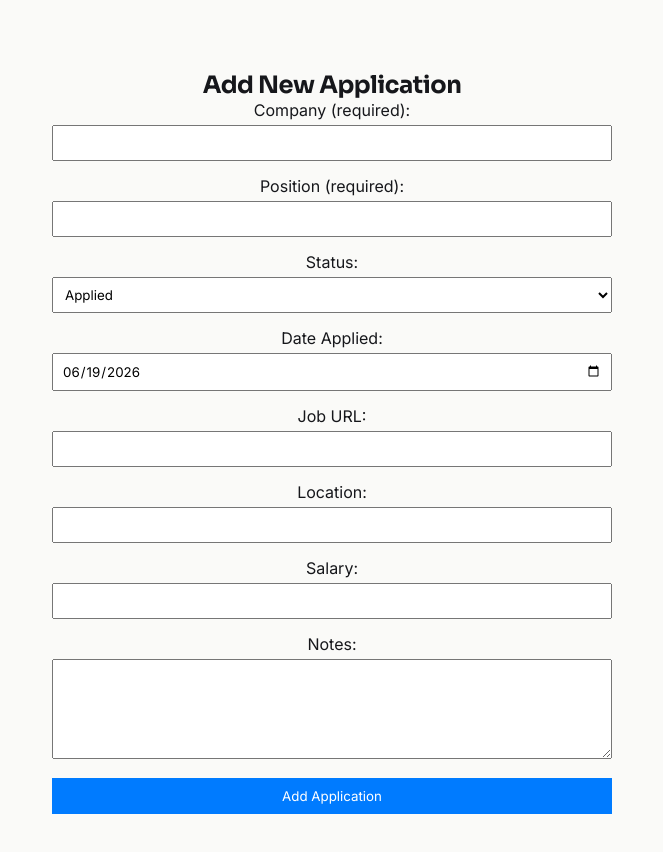
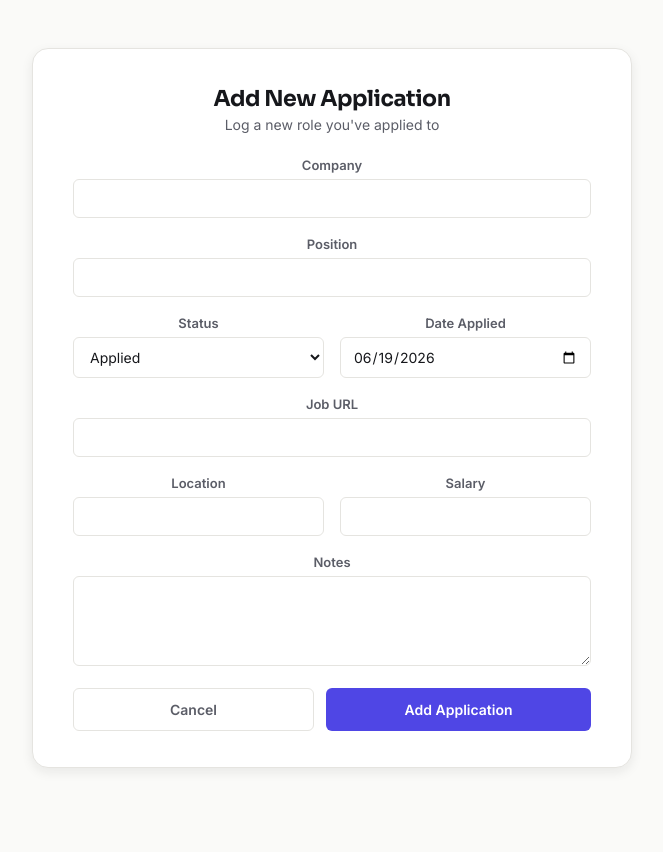
Before and after one commit to umarkazi24/JobPilot, a React (Create React App) app in the folder client/: page /add-application in a window 1280 px wide. Shown: the top 852 px of the page, without its empty margins (308-971 px from the left). After the commit the page ends 816 px from the top, so only its background shows below. Built offline with nearby package versions, Linux system fonts and the light colour scheme.

Commit message:
Restyle Add/Edit application forms to match design system

```diff
--- a/client/src/pages/AddApplication.js
+++ b/client/src/pages/AddApplication.js
@@ -1,14 +1,14 @@
 // Add application form - allows users to create new job application entries
 import React, { useState, useContext } from 'react';
-import { useNavigate } from 'react-router-dom';
+import { useNavigate, Link } from 'react-router-dom';
 import { ApplicationContext } from '../context/ApplicationContext';
+import './Auth.css';
+import './ApplicationForm.css';
 
 function AddApplication() {
-  // Get createApplication function from context
   const { createApplication } = useContext(ApplicationContext);
   const navigate = useNavigate();
 
-  // Form state
   const [formData, setFormData] = useState({
     company: '',
     position: '',
@@ -21,30 +21,22 @@ function AddApplication() {
   });
   const [error, setError] = useState('');
 
-  // Update form state when user types
   const handleChange = (e) => {
-    setFormData({
-      ...formData,
-      [e.target.name]: e.target.value
-    });
+    setFormData({ ...formData, [e.target.name]: e.target.value });
   };
 
-  // Handle form submission
   const handleSubmit = async (e) => {
     e.preventDefault();
     setError('');
 
-    // Validate required fields
     if (!formData.company || !formData.position) {
       setError('Company and position are required');
       return;
     }
 
-    // Call createApplication from context
     const result = await createApplication(formData);
 
     if (result.success) {
-      // Redirect back to dashboard on success
       navigate('/dashboard');
     } else {
       setError(result.message);
@@ -52,41 +44,28 @@ function AddApplication() {
   };
 
   return (
-    <div style={{ maxWidth: '600px', margin: '50px auto', padding: '20px' }}>
+    <div className="form-page">
+      <div className="form-card">
         <h2>Add New Application</h2>
-      {error && <div style={{ color: 'red', marginBottom: '10px' }}>{error}</div>}
+        <p className="form-subtitle">Log a new role you've applied to</p>
+
+        {error && <div className="auth-error">{error}</div>}
 
         <form onSubmit={handleSubmit}>
-        <div style={{ marginBottom: '15px' }}>
-          <label>Company (required):</label>
-          <input
-            type="text"
-            name="company"
-            value={formData.company}
-            onChange={handleChange}
-            style={{ width: '100%', padding: '8px', marginTop: '5px' }}
-          />
+          <div className="form-group">
+            <label>Company</label>
+            <input type="text" name="company" value={formData.company} onChange={handleChange} />
           </div>
 
-        <div style={{ marginBottom: '15px' }}>
-          <label>Position (required):</label>
-          <input
-            type="text"
-            name="position"
-            value={formData.position}
-            onChange={handleChange}
-            style={{ width: '100%', padding: '8px', marginTop: '5px' }}
-          />
+          <div className="form-group">
+            <label>Position</label>
+            <input type="text" name="position" value={formData.position} onChange={handleChange} />
           </div>
 
-        <div style={{ marginBottom: '15px' }}>
-          <label>Status:</label>
-          <select
-            name="status"
-            value={formData.status}
-            onChange={handleChange}
-            style={{ width: '100%', padding: '8px', marginTop: '5px' }}
-          >
+          <div className="form-row">
+            <div className="form-group">
+              <label>Status</label>
+              <select name="status" value={formData.status} onChange={handleChange}>
                 <option>Applied</option>
                 <option>Interview Scheduled</option>
                 <option>Interviewed</option>
@@ -96,74 +75,42 @@ function AddApplication() {
               </select>
             </div>
 
-        <div style={{ marginBottom: '15px' }}>
-          <label>Date Applied:</label>
-          <input
-            type="date"
-            name="dateApplied"
-            value={formData.dateApplied}
-            onChange={handleChange}
-            style={{ width: '100%', padding: '8px', marginTop: '5px' }}
-          />
+            <div className="form-group">
+              <label>Date Applied</label>
+              <input type="date" name="dateApplied" value={formData.dateApplied} onChange={handleChange} />
+            </div>
           </div>
 
-        <div style={{ marginBottom: '15px' }}>
-          <label>Job URL:</label>
-          <input
-            type="url"
-            name="jobUrl"
-            value={formData.jobUrl}
-            onChange={handleChange}
-            style={{ width: '100%', padding: '8px', marginTop: '5px' }}
-          />
+          <div className="form-group">
+            <label>Job URL</label>
+            <input type="url" name="jobUrl" value={formData.jobUrl} onChange={handleChange} />
           </div>
 
-        <div style={{ marginBottom: '15px' }}>
-          <label>Location:</label>
-          <input
-            type="text"
-            name="location"
-            value={formData.location}
-            onChange={handleChange}
-            style={{ width: '100%', padding: '8px', marginTop: '5px' }}
-          />
+          <div className="form-row">
+            <div className="form-group">
+              <label>Location</label>
+              <input type="text" name="location" value={formData.location} onChange={handleChange} />
             </div>
 
-        <div style={{ marginBottom: '15px' }}>
-          <label>Salary:</label>
-          <input
-            type="text"
-            name="salary"
-            value={formData.salary}
-            onChange={handleChange}
-            style={{ width: '100%', padding: '8px', marginTop: '5px' }}
-          />
+            <div className="form-group">
+              <label>Salary</label>
+              <input type="text" name="salary" value={formData.salary} onChange={handleChange} />
+            </div>
           </div>
 
-        <div style={{ marginBottom: '15px' }}>
-          <label>Notes:</label>
-          <textarea
-            name="notes"
-            value={formData.notes}
-            onChange={handleChange}
-            style={{ width: '100%', padding: '8px', marginTop: '5px', minHeight: '100px' }}
-          />
+          <div className="form-group">
+            <label>Notes</label>
+            <textarea name="notes" value={formData.notes} onChange={handleChange} style={{ minHeight: '90px' }} />
           </div>
 
-        <button
-          type="submit"
-          style={{
-            width: '100%',
-            padding: '10px',
-            backgroundColor: '#007bff',
-            color: 'white',
-            border: 'none',
-            cursor: 'pointer'
-          }}
-        >
-          Add Application
-        </button>
+          <div className="form-actions">
+            <Link to="/dashboard" style={{ flex: 1 }}>
+              <button type="button" className="btn-secondary" style={{ width: '100%' }}>Cancel</button>
+            </Link>
+            <button type="submit" className="btn-full">Add Application</button>
+          </div>
         </form>
+      </div>
     </div>
   );
 }
--- /dev/null
+++ b/client/src/pages/ApplicationForm.css
@@ -0,0 +1,61 @@
+/* Shared styles for Add/Edit Application forms - wider card, reuses form-group from Auth.css */
+
+.form-page {
+  min-height: 100vh;
+  background: var(--color-bg);
+  padding: 48px 24px;
+}
+
+.form-card {
+  max-width: 600px;
+  margin: 0 auto;
+  background: var(--color-surface);
+  border: 1px solid var(--color-border);
+  border-radius: var(--radius-lg);
+  box-shadow: var(--shadow-md);
+  padding: 36px 40px;
+}
+
+.form-card h2 {
+  font-size: 22px;
+  margin-bottom: 4px;
+}
+
+.form-subtitle {
+  color: var(--color-ink-soft);
+  font-size: 14px;
+  margin: 0 0 24px;
+}
+
+.form-row {
+  display: grid;
+  grid-template-columns: 1fr 1fr;
+  gap: 16px;
+}
+
+.btn-secondary {
+  background: var(--color-surface);
+  border: 1px solid var(--color-border);
+  color: var(--color-ink-soft);
+  padding: 12px 20px;
+  border-radius: var(--radius-sm);
+  font-weight: 600;
+  font-size: 14px;
+  cursor: pointer;
+  transition: all 0.15s ease;
+}
+
+.btn-secondary:hover {
+  border-color: var(--color-ink-soft);
+  color: var(--color-ink);
+}
+
+.form-actions {
+  display: flex;
+  gap: 12px;
+  margin-top: 8px;
+}
+
+.form-actions .btn-full {
+  flex: 1;
+}
--- a/client/src/pages/EditApplication.js
+++ b/client/src/pages/EditApplication.js
@@ -1,15 +1,15 @@
 // Edit application page - allows users to update existing job application entries
 import React, { useState, useContext, useEffect } from 'react';
-import { useNavigate, useParams } from 'react-router-dom';
+import { useNavigate, useParams, Link } from 'react-router-dom';
 import { ApplicationContext } from '../context/ApplicationContext';
+import './Auth.css';
+import './ApplicationForm.css';
 
 function EditApplication() {
-  // Get application ID from URL
   const { id } = useParams();
   const navigate = useNavigate();
   const { applications, loading, updateApplication } = useContext(ApplicationContext);
 
-  // Form state
   const [formData, setFormData] = useState({
     company: '',
     position: '',
@@ -22,7 +22,6 @@ function EditApplication() {
   });
   const [error, setError] = useState('');
 
-  // Load application data when component mounts
   useEffect(() => {
     const app = applications.find(a => a._id === id);
     if (app) {
@@ -39,30 +38,22 @@ function EditApplication() {
     }
   }, [id, applications]);
 
-  // Update form state when user types
   const handleChange = (e) => {
-    setFormData({
-      ...formData,
-      [e.target.name]: e.target.value
-    });
+    setFormData({ ...formData, [e.target.name]: e.target.value });
   };
 
-  // Handle form submission
   const handleSubmit = async (e) => {
     e.preventDefault();
     setError('');
 
-    // Validate required fields
     if (!formData.company || !formData.position) {
       setError('Company and position are required');
       return;
     }
 
-    // Call updateApplication from context
     const result = await updateApplication(id, formData);
 
     if (result.success) {
-      // Redirect back to dashboard on success
       navigate('/dashboard');
     } else {
       setError(result.message);
@@ -70,45 +61,32 @@ function EditApplication() {
   };
 
   if (loading) {
-    return <div style={{ textAlign: 'center', marginTop: '50px' }}>Loading...</div>;
+    return <div className="dashboard-loading">Loading...</div>;
   }
 
   return (
-    <div style={{ maxWidth: '600px', margin: '50px auto', padding: '20px' }}>
+    <div className="form-page">
+      <div className="form-card">
         <h2>Edit Application</h2>
-      {error && <div style={{ color: 'red', marginBottom: '10px' }}>{error}</div>}
+        <p className="form-subtitle">Update the details of this application</p>
+
+        {error && <div className="auth-error">{error}</div>}
 
         <form onSubmit={handleSubmit}>
-        <div style={{ marginBottom: '15px' }}>
-          <label>Company (required):</label>
-          <input
-            type="text"
-            name="company"
-            value={formData.company}
-            onChange={handleChange}
-            style={{ width: '100%', padding: '8px', marginTop: '5px' }}
-          />
+          <div className="form-group">
+            <label>Company</label>
+            <input type="text" name="company" value={formData.company} onChange={handleChange} />
           </div>
 
-        <div style={{ marginBottom: '15px' }}>
-          <label>Position (required):</label>
-          <input
-            type="text"
-            name="position"
-            value={formData.position}
-            onChange={handleChange}
-            style={{ width: '100%', padding: '8px', marginTop: '5px' }}
-          />
+          <div className="form-group">
+            <label>Position</label>
+            <input type="text" name="position" value={formData.position} onChange={handleChange} />
           </div>
 
-        <div style={{ marginBottom: '15px' }}>
-          <label>Status:</label>
-          <select
-            name="status"
-            value={formData.status}
-            onChange={handleChange}
-            style={{ width: '100%', padding: '8px', marginTop: '5px' }}
-          >
+          <div className="form-row">
+            <div className="form-group">
+              <label>Status</label>
+              <select name="status" value={formData.status} onChange={handleChange}>
                 <option>Applied</option>
                 <option>Interview Scheduled</option>
                 <option>Interviewed</option>
@@ -118,74 +96,42 @@ function EditApplication() {
               </select>
             </div>
 
-        <div style={{ marginBottom: '15px' }}>
-          <label>Date Applied:</label>
-          <input
-            type="date"
-            name="dateApplied"
-            value={formData.dateApplied}
-            onChange={handleChange}
-            style={{ width: '100%', padding: '8px', marginTop: '5px' }}
-          />
+            <div className="form-group">
+              <label>Date Applied</label>
+              <input type="date" name="dateApplied" value={formData.dateApplied} onChange={handleChange} />
+            </div>
           </div>
 
-        <div style={{ marginBottom: '15px' }}>
-          <label>Job URL:</label>
-          <input
-            type="url"
-            name="jobUrl"
-            value={formData.jobUrl}
-            onChange={handleChange}
-            style={{ width: '100%', padding: '8px', marginTop: '5px' }}
-          />
+          <div className="form-group">
+            <label>Job URL</label>
+            <input type="url" name="jobUrl" value={formData.jobUrl} onChange={handleChange} />
           </div>
 
-        <div style={{ marginBottom: '15px' }}>
-          <label>Location:</label>
-          <input
-            type="text"
-            name="location"
-            value={formData.location}
-            onChange={handleChange}
-            style={{ width: '100%', padding: '8px', marginTop: '5px' }}
-          />
+          <div className="form-row">
+            <div className="form-group">
+              <label>Location</label>
+              <input type="text" name="location" value={formData.location} onChange={handleChange} />
             </div>
 
-        <div style={{ marginBottom: '15px' }}>
-          <label>Salary:</label>
-          <input
-            type="text"
-            name="salary"
-            value={formData.salary}
-            onChange={handleChange}
-            style={{ width: '100%', padding: '8px', marginTop: '5px' }}
-          />
+            <div className="form-group">
+              <label>Salary</label>
+              <input type="text" name="salary" value={formData.salary} onChange={handleChange} />
+            </div>
           </div>
 
-        <div style={{ marginBottom: '15px' }}>
-          <label>Notes:</label>
-          <textarea
-            name="notes"
-            value={formData.notes}
-            onChange={handleChange}
-            style={{ width: '100%', padding: '8px', marginTop: '5px', minHeight: '100px' }}
-          />
+          <div className="form-group">
+            <label>Notes</label>
+            <textarea name="notes" value={formData.notes} onChange={handleChange} style={{ minHeight: '90px' }} />
           </div>
 
-        <button
-          type="submit"
-          style={{
-            width: '100%',
-            padding: '10px',
-            backgroundColor: '#007bff',
-            color: 'white',
-            border: 'none',
-            cursor: 'pointer'
-          }}
-        >
-          Save Changes
-        </button>
+          <div className="form-actions">
+            <Link to="/dashboard" style={{ flex: 1 }}>
+              <button type="button" className="btn-secondary" style={{ width: '100%' }}>Cancel</button>
+            </Link>
+            <button type="submit" className="btn-full">Save Changes</button>
+          </div>
         </form>
+      </div>
     </div>
   );
 }
```
Lines whose indentation alone changed are shown as unchanged.
